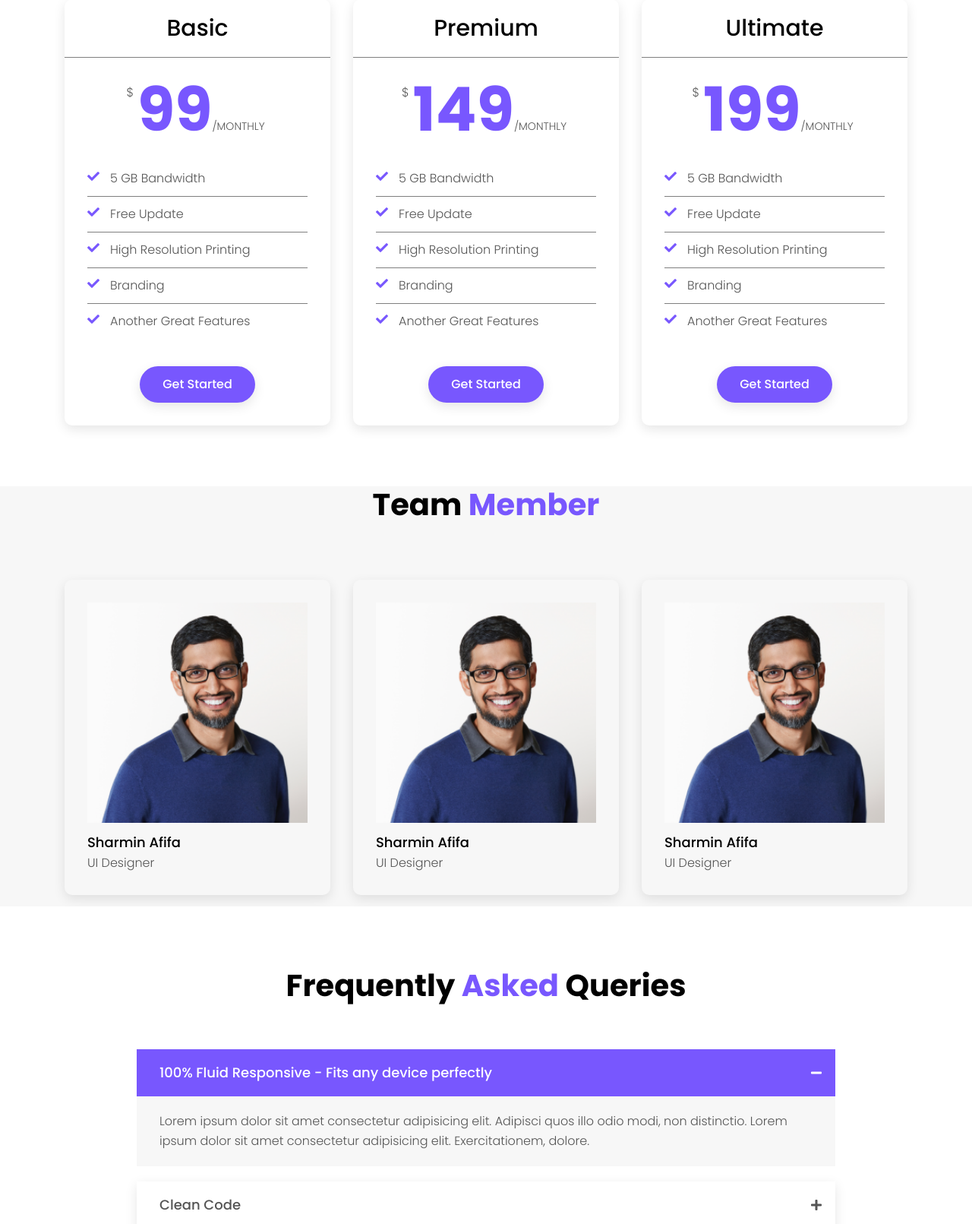
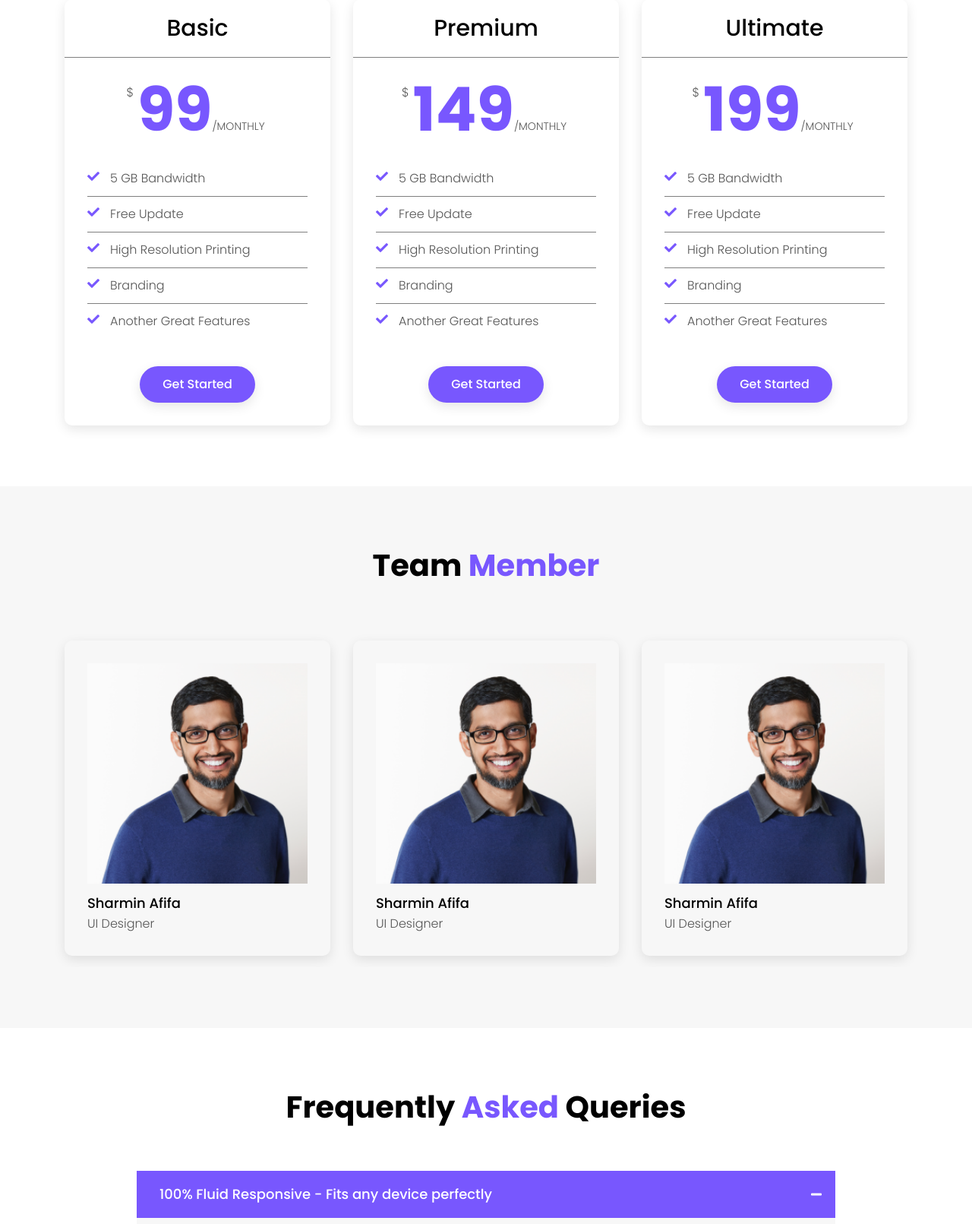
Before and after one commit to masrufjaman/central-shop, a Django app: page / in a window 1280 px wide. Shown: the part 4889-6500 px from the top of the page at 76% size. Run offline with Django 3.2, Linux system fonts and the light colour scheme; some libraries are stand-ins or nearby versions.

Commit message:
edit team section

```diff
--- a/home/static/home/js/main.js
+++ b/home/static/home/js/main.js
@@ -80,7 +80,7 @@ $(document).ready(function () {
   });
 
   // !Team Carousel
-  $(".team-carousel").owlCarousel({
+  $('.team-carousel').owlCarousel({
     loop: true,
     margin: 0,
     autoplay: true,
--- a/home/templates/home/home.html
+++ b/home/templates/home/home.html
@@ -487,7 +487,7 @@
 
 <!-- !Team Section Start -->
 {% block team %}
-<section class="team">
+<section class="team section-padding">
   <div class="container">
     <div class="row justify-content-center">
       <div class="col-lg-8">
```
